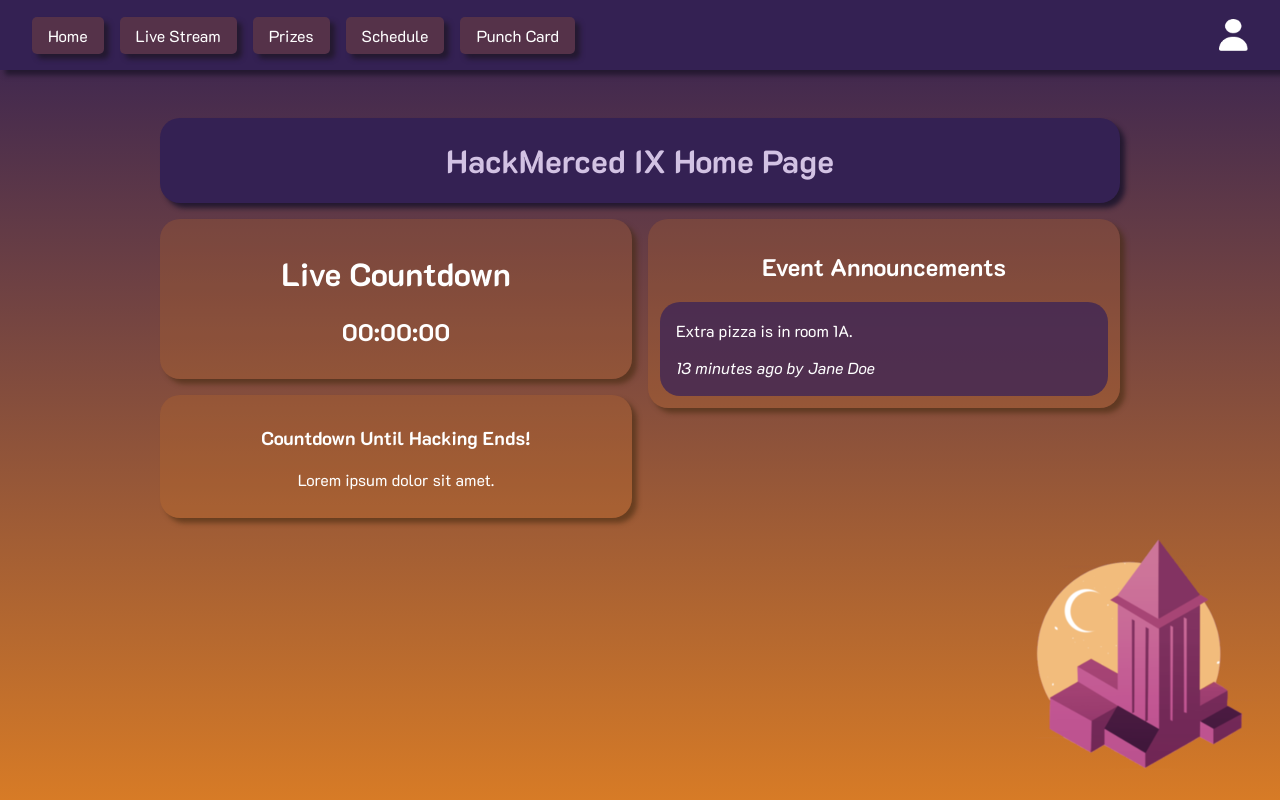
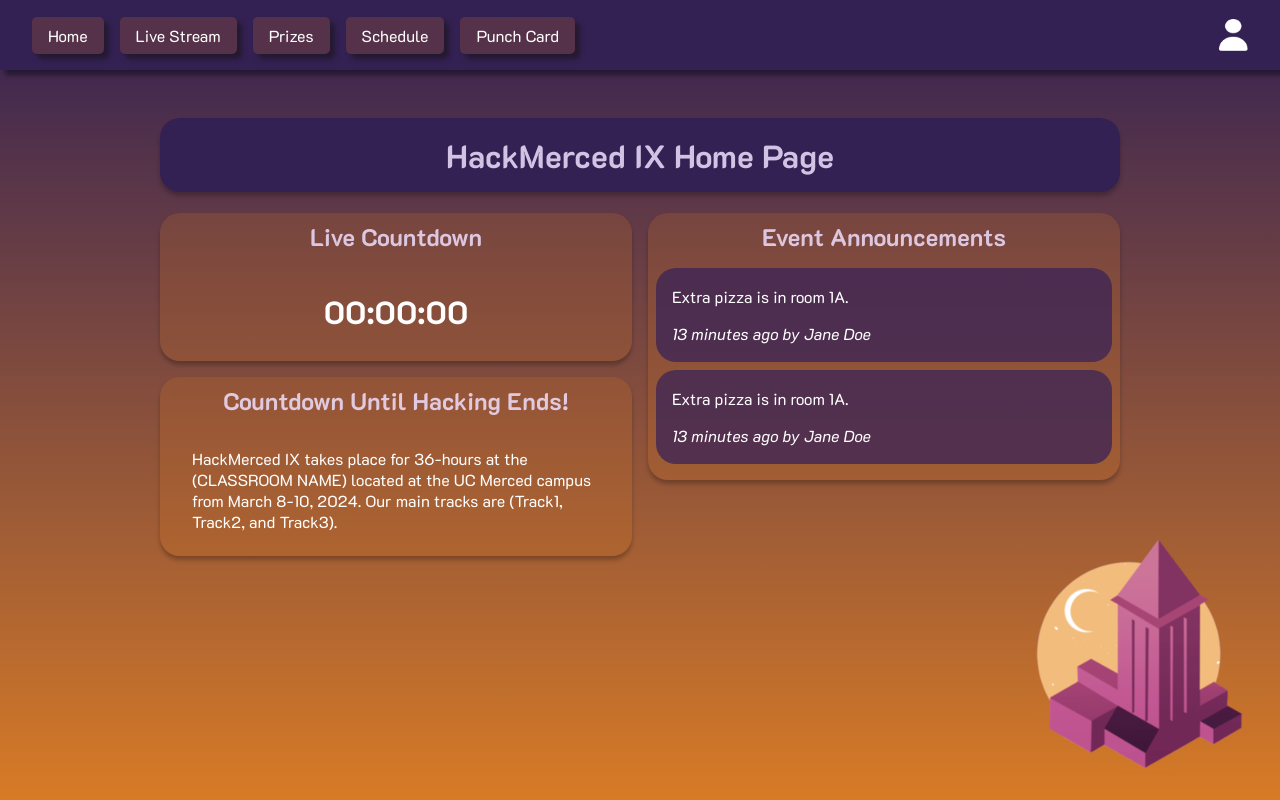
Before and after one commit to HackMerced/HackMerced-IX-Live, a Flask app: page /app in a window 1280 px wide. Run offline with Flask 3, Linux system fonts and the light colour scheme.

Commit message:
Refactored the home page.

```diff
--- a/frontend/static/css/style.css
+++ b/frontend/static/css/style.css
@@ -8,6 +8,7 @@
 	--orange-glass      : #D77B2633;
 	--orange-glass-less : #D77B2699;
 	--yellow-glass      : #EDEFF280;
+	--purple-glass      : #372358BA;
 
 	/* Standard quantities. */
 	--radius: 20px;
@@ -15,6 +16,7 @@
 	--shadow: 0px 4px 4px 0px #00000040;
 
 	/* Standard spacing. */
+	--pad-teeny  :  2px;
 	--pad-tiny   :  8px;
 	--pad-small  : 16px;
 	--pad-medium : 32px;
@@ -69,6 +71,23 @@ body {
 	}
 }
 
+.main {
+	margin: var(--pad-big) auto;
+	width: 75%;
+	.banner {
+		width: 100%;
+		color: var(--faded-white-glass);
+		text-align: center;
+		background-color: var(--purple);
+		border-radius: var(--radius);
+		margin-bottom: var(--pad-small);
+		box-shadow: var(--shadow);
+		* {
+			padding: var(--pad-small) 0;
+		}
+	}
+}
+
 .window {
 	margin-bottom: var(--pad-small);
 	background-color: var(--orange-glass);
@@ -81,6 +100,10 @@ body {
 		background-color: var(--purple);
 		border-radius: var(--radius);
 		box-shadow: var(--shadow);
+	}
+	.titlebar.plain {
+		background-color: #0000;
+		box-shadow: none;
 	}
 	.titlebar * {
 		margin: 0;
@@ -120,40 +143,43 @@ input[type="submit"] {
 }
 
 /* Two columns are used a lot, so these classes help with that. */
-.row:after {
-	content: "";
-	display: table;
-	clear: both;
+.row {
+	display: flex;
 }
 .column {
-	float: left;
-	width: 50%;
+	flex: 50%;
+	&.left {
+		margin-right: var(--pad-small);
+	}
 }
 
-/* For: /login, /register */
+/* Login and Registration */
+
 #login-form, #registration-form {
 	padding-bottom: var(--pad-small);
-	background-color: #D77B2633;
-	border-radius: 20px;
+	background-color: var(--orange-glass);
+	border-radius: var(--radius);
 }
 
-/* Common */
+/* End Login and Registration */
 
-.main-container {
-	margin-top: 48px;
-	width: 75%;
-	display: flex;
-	flex-direction: column;
+/* Home Page */
+
+#countdown {
+	text-align: center;
 }
 
-.main-banner {
-	color: #EEDEFDD9;
-	background-color: #342153;
-	width: 100%;
-	border-radius: 20px;
-	margin-bottom: 16px;
-	box-shadow: 5px 5px 5px #241930;
+#announcements {
+	padding-bottom: var(--pad-tiny);
+	.announcement {
+		margin: var(--pad-tiny);
+		padding: var(--pad-teeny) var(--pad-small);
+		background-color: var(--purple-glass);
+		border-radius: var(--radius);
+	}
 }
+
+/* End Home Page */
 
 /* Styling for "round-row" tables. */
 .rounded-table {
@@ -191,34 +217,6 @@ input[type="submit"] {
 
 
 /* End Common */
-
-/* Home */
-
-#home-countdown, #home-countdown-text {
-	background-color: #D77B2633;
-	padding: 12px;
-	border-radius: 20px;
-	margin-bottom: 16px;
-	margin-right: 8px;
-	box-shadow: 5px 5px 5px #44290f93;
-}
-
-#home-announcements {
-	background-color: #D77B2633;
-	padding: 12px;
-	border-radius: 20px;
-	margin-left: 8px;
-	box-shadow: 5px 5px 5px #44290f93;
-}
-
-.announcement {
-	background-color: #372358BA;
-	padding: 2px 16px;
-	text-align: left;
-	border-radius: 20px;
-}
-
-/* End Home */
 
 /* Prizes */
 
--- a/frontend/templates/app.html
+++ b/frontend/templates/app.html
@@ -7,36 +7,59 @@
 
 	{% include "includes/navbar.html" %}
 
-	<center>
-		<div class="main-container">
-			<div class="main-banner">
+	<div class="main">
+
+		<div class="banner">
 				<h1>HackMerced IX Home Page</h1>
 		</div>
+
 		<div class="row">
-				<div class="column">
-					<div id="home-countdown">
-						<h1>Live Countdown</h1>
-						<h2>00:00:00</h2>
+
+			<div class="column left">
+
+				<div class="window">
+					<div class="titlebar plain">
+						<h2>Live Countdown</h2>
 					</div>
-					<div id="home-countdown-text">
-						<h3>Countdown Until Hacking Ends!</h3>
-						<p>Lorem ipsum dolor sit amet.</p>
+					<div class="article">
+						<h1 id="countdown">00:00:00</h1>
 					</div>
 				</div>
+
+				<div class="window">
+					<div class="titlebar plain">
+						<h2>Countdown Until Hacking Ends!</h2>
+					</div>
+					<div class="article">
+						<p>HackMerced IX takes place for 36-hours at the (CLASSROOM NAME) located at the UC Merced campus from March 8-10, 2024. Our main tracks are (Track1, Track2, and Track3).</p>
+					</div>
+				</div>
+
+			</div>
+
 			<div class="column">
-					<div id="home-announcements">
+
+				<div class="window">
+					<div class="titlebar plain">
 						<h2>Event Announcements</h2>
-						<div id="home-announcements-container">
+					</div>
+					<div id="announcements">
+						<div class="announcement">
+							<p>Extra pizza is in room 1A.</p>
+							<p><i>13 minutes ago by Jane Doe</i></p>
+						</div>
 						<div class="announcement">
 							<p>Extra pizza is in room 1A.</p>
 							<p><i>13 minutes ago by Jane Doe</i></p>
 						</div>
 					</div>
 				</div>
+
 			</div>
+
 		</div>
+
 	</div>
-	</center>
 
 </body>
 
```
Also changed, not shown: frontend/templates/asset-pack.html (+8 -1 lines). Lines whose indentation alone changed are shown as unchanged.
